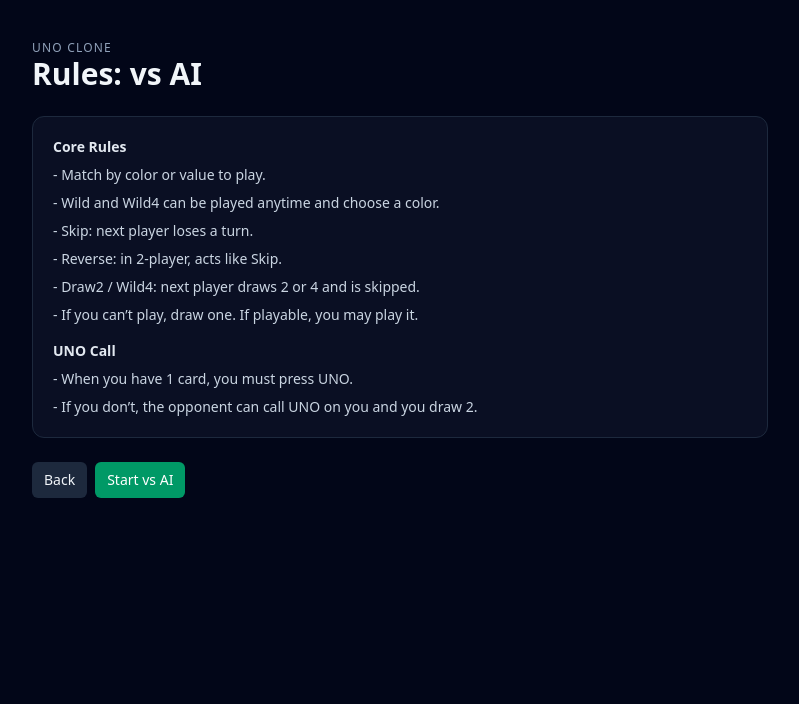
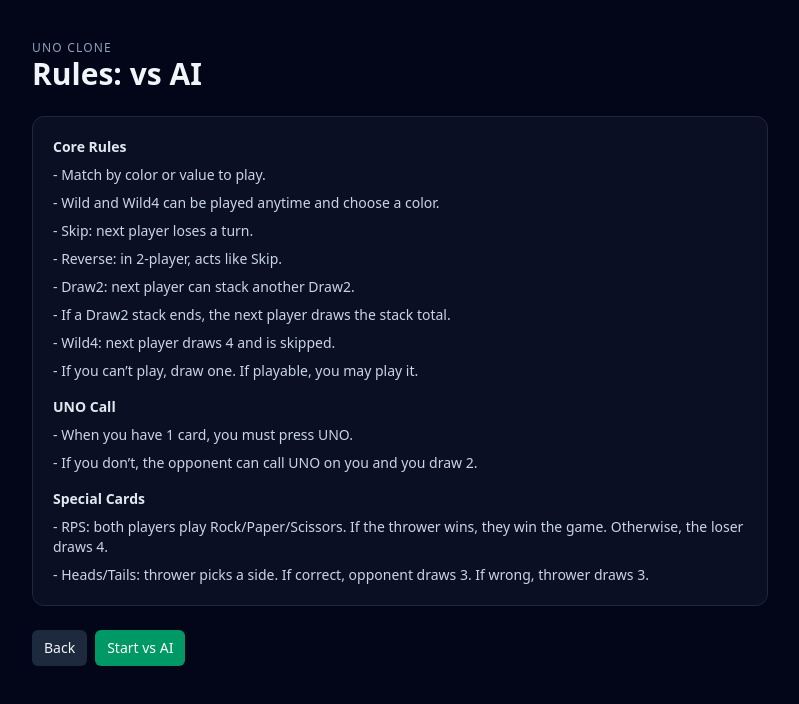
Before and after one commit to HenokYoseph01/chilluno, a React (Vite) app: page / in a window 1280 px wide. Both pictures are taken after a click on the button "Play vs AI". Shown: the top 704 px of the page, without its empty margins (240-1039 px from the left). Built offline with nearby package versions, Linux system fonts and the light colour scheme.

Commit message:
Updated rules

```diff
--- a/src/pages/Rules.tsx
+++ b/src/pages/Rules.tsx
@@ -26,14 +26,25 @@
           <div>- Wild and Wild4 can be played anytime and choose a color.</div>
           <div>- Skip: next player loses a turn.</div>
           <div>- Reverse: in 2-player, acts like Skip.</div>
-          <div>- Draw2 / Wild4: next player draws 2 or 4 and is skipped.</div>
+          <div>- Draw2: next player can stack another Draw2.</div>
+          <div>- If a Draw2 stack ends, the next player draws the stack total.</div>
+          <div>- Wild4: next player draws 4 and is skipped.</div>
           <div>- If you can’t play, draw one. If playable, you may play it.</div>
         </div>
         <div className="mt-4 font-semibold">UNO Call</div>
         <div className="mt-2 space-y-2 text-slate-300">
           <div>- When you have 1 card, you must press UNO.</div>
+          <div>- If you don’t, the opponent can call UNO on you and you draw 2.</div>
+        </div>
+        <div className="mt-4 font-semibold">Special Cards</div>
+        <div className="mt-2 space-y-2 text-slate-300">
           <div>
-            - If you don’t, the opponent can call UNO on you and you draw 2.
+            - RPS: both players play Rock/Paper/Scissors. If the thrower wins,
+            they win the game. Otherwise, the loser draws 4.
+          </div>
+          <div>
+            - Heads/Tails: thrower picks a side. If correct, opponent draws 3.
+            If wrong, thrower draws 3.
           </div>
         </div>
       </div>
```
